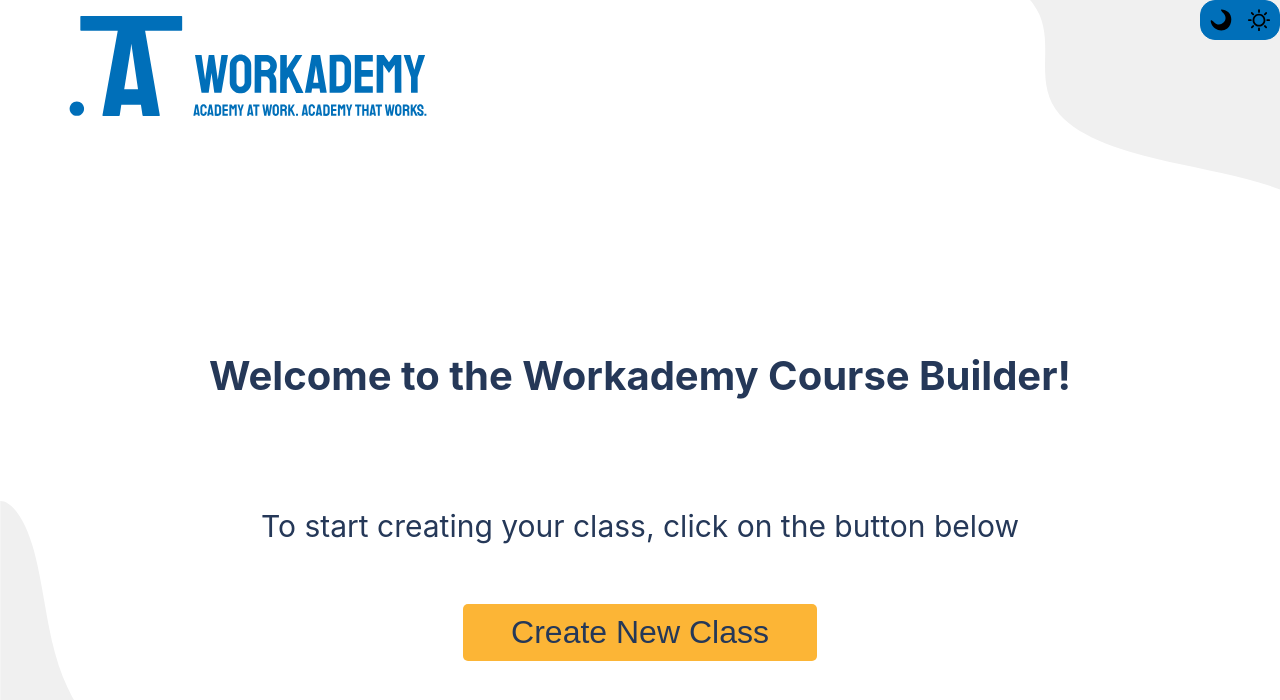
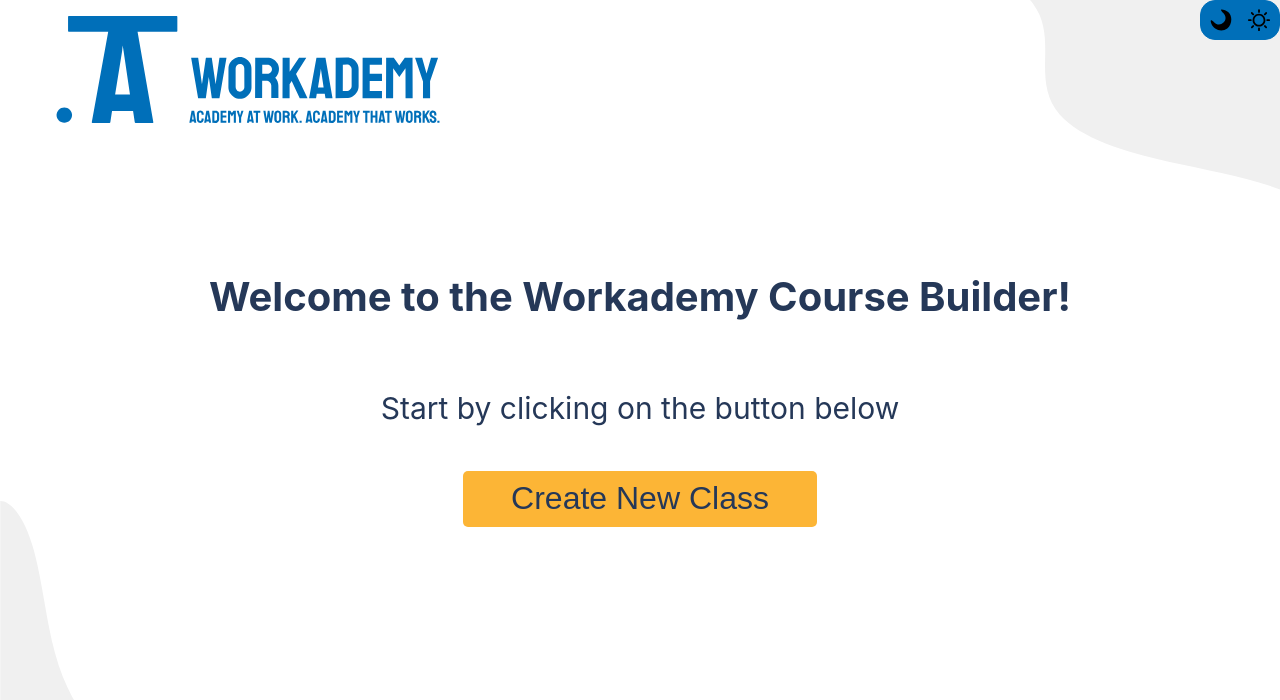
Before and after one commit to miaypc/workademy, a React (Create React App) app: page / in a window 1280 px wide. Shown: the top 700 px of the page. Built offline with nearby package versions, Linux system fonts and the light colour scheme.

Commit message:
changed the layout and text a bit, button is more centered

```diff
--- a/src/Pages/CreateCoursePage/CreateCoursePage.jsx
+++ b/src/Pages/CreateCoursePage/CreateCoursePage.jsx
@@ -46,9 +46,8 @@
             Welcome to the Workademy Course Builder!
           </TextHeaderMobile>
           <TextSmallHeaderMobile>
-            To start creating your class, click on the button below
+            Start by clicking on the button below
           </TextSmallHeaderMobile>
-
           <div className="bottomButtons">
             <NewClassButton onClick={() => history.push("/wizard")} />
           </div>
--- a/src/Pages/CreateCoursePage/styleCreateCoursePage.jsx
+++ b/src/Pages/CreateCoursePage/styleCreateCoursePage.jsx
@@ -3,22 +3,22 @@
 
 export const TextHeaderMobile = styled.div`
   font-size: 23px;
-  margin: 1.2em;
+  margin: 0.6em;
   font-weight: bold;
 
   @media ${Device.tablet} {
-    margin-top: 2em;
+    margin-top: 1em;
     font-size: 40px;
   }
 `;
 
 export const TextSmallHeaderMobile = styled.div`
   font-size: 20px;
-  margin: 2em 1em;
+  margin: 1em 1em;
 
   @media ${Device.tablet} {
     font-size: 30px;
-    margin: 2em 3em;
+    margin: 1.5em 1.5em;
   }
 `;
 
@@ -78,7 +78,7 @@
 export const CreateCourseHeader = styled.div`
   display: flex;
   flex-direction: column;
-  height: 100%;
+  height: 60%;
   text-align: center;
   justify-content: center;
 `;
```
